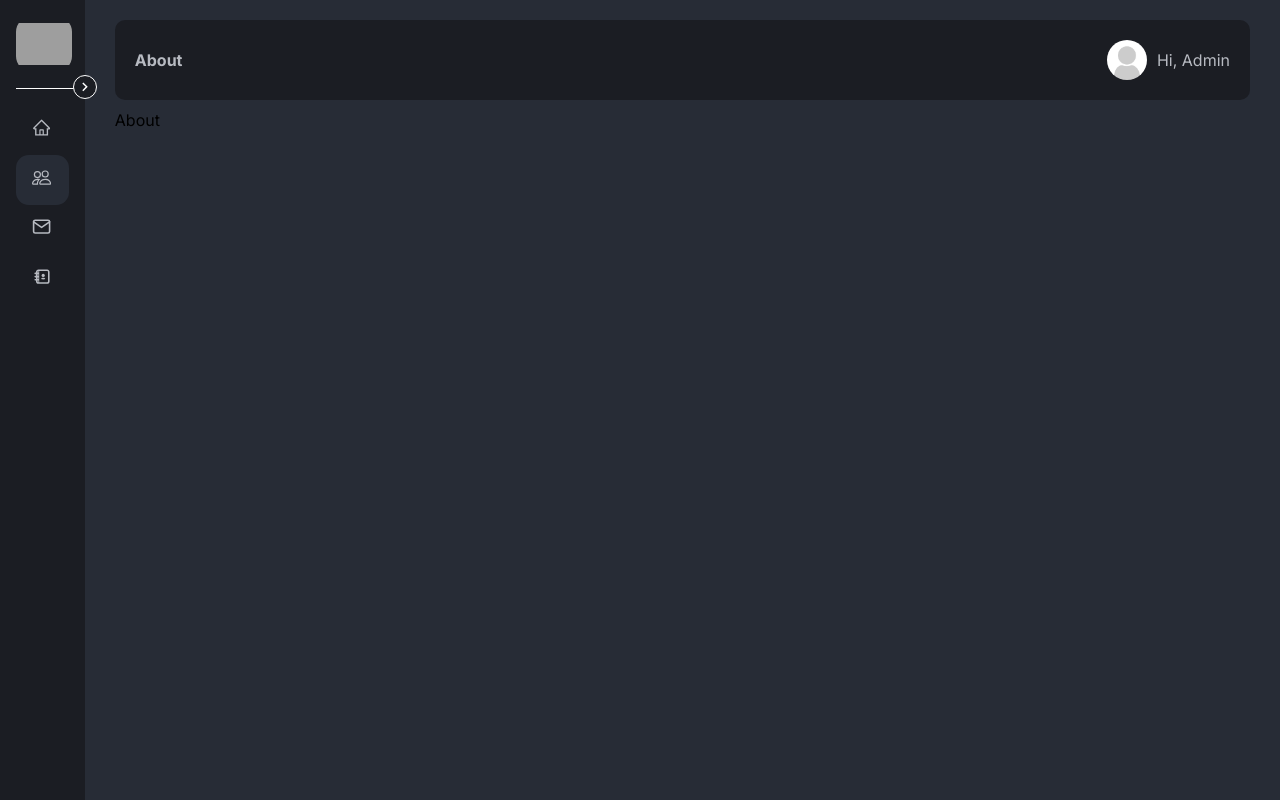
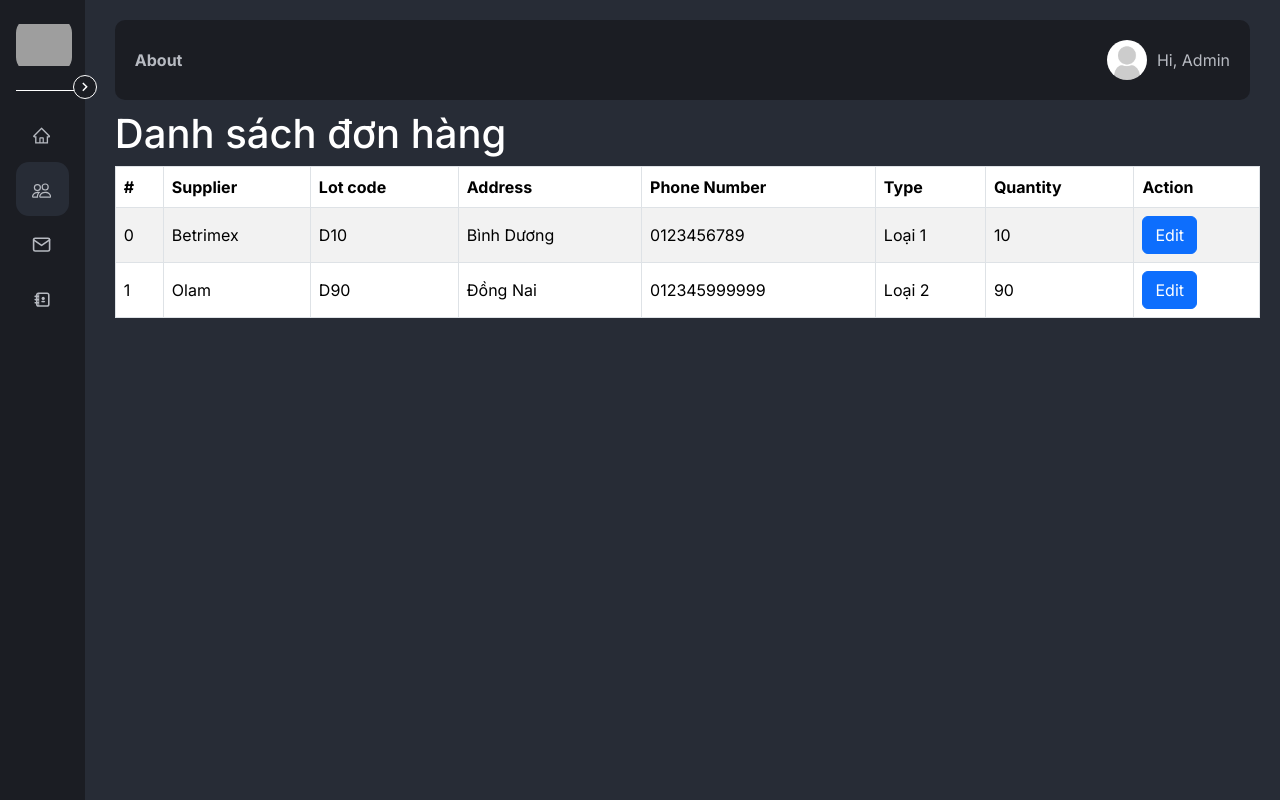
Before and after one commit to dongsinb/TSWeb-NextJS, a Next.js app: page /about in a window 1280 px wide. Built offline with nearby package versions, Linux system fonts and the light colour scheme; grey boxes are pictures that could not be loaded.

Commit message:
# Add React Bootstrap, Finish FE Betrimex

```diff
--- /dev/null
+++ b/src/app/about/about.module.css
@@ -0,0 +1,3 @@
+.label {
+  color: var(--text-color);
+}
--- a/src/app/about/page.jsx
+++ b/src/app/about/page.jsx
@@ -1,7 +1,36 @@
+"use client";
 import React from "react";
+import ShowListBetrimex from "@/components/projects/betrimex/showDataFromDB/showListBetrimex";
+import styles from "./about.module.css";
 
-function page() {
-  return <div>About</div>;
+function AboutPage() {
+  console.log("Logging data now...");
+  const data = [
+    {
+      address: "Bình Dương",
+      coconutType: "Loại 1",
+      count: 10,
+      lotCode: "D10",
+      phoneNumber: "0123456789",
+      supplier: "Betrimex",
+    },
+    {
+      address: "Đồng Nai",
+      coconutType: "Loại 2",
+      count: 90,
+      lotCode: "D90",
+      phoneNumber: "012345999999",
+      supplier: "Olam",
+    },
+  ];
+  console.log("data: ", data);
+
+  return (
+    <div>
+      <h1 className={styles.label}>Danh sách đơn hàng</h1>
+      <ShowListBetrimex data={data} />
+    </div>
+  );
 }
 
-export default page;
+export default AboutPage;
--- a/src/app/globals.css
+++ b/src/app/globals.css
@@ -13,12 +13,17 @@
   box-sizing: border-box;
 }
 
+ol,
+ul {
+  padding-left: 0rem !important;
+}
+
 body {
-  background-color: var(--soft-bg-color);
+  background-color: var(--soft-bg-color) !important;
   font-family: "Roboto", sans-serif;
 }
 
-.container {
+.containerTS {
   display: flex;
   min-height: 100vh;
   /* position: relative; */
--- a/src/app/layout.tsx
+++ b/src/app/layout.tsx
@@ -1,8 +1,11 @@
+import "bootstrap/dist/css/bootstrap.min.css";
 import type { Metadata } from "next";
 import { Inter } from "next/font/google";
 import "./globals.css";
 import HeaderTS from "@/components/header/header";
 import Sidebar from "@/components/sidebar/sidebar";
+import "react-toastify/dist/ReactToastify.css";
+import { ToastContainer } from "react-toastify";
 
 const inter = Inter({ subsets: ["latin"] });
 
@@ -14,7 +17,19 @@ export default function RootLayout({
   return (
     <html lang="en">
       <body className={inter.className}>
-        <div className="container">
+        <ToastContainer
+          position="top-right"
+          autoClose={2000} // Auto close after 5 seconds
+          hideProgressBar={false}
+          newestOnTop={false}
+          closeOnClick
+          rtl={false}
+          pauseOnFocusLoss
+          draggable
+          pauseOnHover
+          theme="light"
+        />
+        <div className="containerTS">
           <Sidebar />
           <div className="content">
             <HeaderTS></HeaderTS>
--- a/src/app/page.jsx
+++ b/src/app/page.jsx
@@ -1,4 +1,4 @@
-import Betrimex from "@/components/projects/betrimex/betrimex";
+import Betrimex from "@/components/projects/betrimex/MainUI/betrimex";
 
 export default function Home() {
   return (
--- /dev/null
+++ b/src/components/projects/betrimex/showDataFromDB/createModalEdit.jsx
@@ -0,0 +1,41 @@
+import { useState } from "react";
+import Button from "react-bootstrap/Button";
+import Modal from "react-bootstrap/Modal";
+
+function CreateModalEdit(props) {
+  const { showModalEdit, setShowModalEdit } = props;
+
+  return (
+    <>
+      <Modal
+        show={showModalEdit}
+        onHide={() => {
+          setShowModalEdit(false);
+        }}
+        backdrop="static"
+        keyboard={false}
+      >
+        <Modal.Header closeButton>
+          <Modal.Title>Modal title</Modal.Title>
+        </Modal.Header>
+        <Modal.Body>
+          I will not close if you click outside me. Do not even try to press
+          escape key.
+        </Modal.Body>
+        <Modal.Footer>
+          <Button
+            variant="secondary"
+            onClick={() => {
+              setShowModalEdit(false);
+            }}
+          >
+            Close
+          </Button>
+          <Button variant="primary">Understood</Button>
+        </Modal.Footer>
+      </Modal>
+    </>
+  );
+}
+
+export default CreateModalEdit;
--- /dev/null
+++ b/src/components/projects/betrimex/showDataFromDB/showListBetrimex.jsx
@@ -0,0 +1,57 @@
+import React, { useState } from "react";
+import { Table, Button } from "react-bootstrap";
+import styles from "./showListBetrimex.module.css";
+import CreateModalEdit from "@/components/projects/betrimex/showDataFromDB/createModalEdit";
+
+function ShowListBetrimex({ data }) {
+  console.log("data from DB: ", data);
+  const [showModalCreate, setShowModalCreate] = useState(false);
+  return (
+    <div className={styles.table_layout}>
+      <Table striped bordered hover>
+        <thead>
+          <tr>
+            <th>#</th>
+            <th>Supplier</th>
+            <th>Lot code</th>
+            <th>Address</th>
+            <th>Phone Number</th>
+            <th>Type</th>
+            <th>Quantity</th>
+            <th>Action</th>
+          </tr>
+        </thead>
+        <tbody>
+          {data.map((item, i) => {
+            return (
+              <tr className={styles.tableRow}>
+                <td>{i}</td>
+                <td>{item.supplier}</td>
+                <td>{item.lotCode}</td>
+                <td>{item.address}</td>
+                <td>{item.phoneNumber}</td>
+                <td>{item.coconutType}</td>
+                <td>{item.count}</td>
+                <td>
+                  <Button
+                    onClick={() => {
+                      setShowModalCreate(true);
+                    }}
+                  >
+                    Edit
+                  </Button>
+                </td>
+              </tr>
+            );
+          })}
+        </tbody>
+      </Table>
+      <CreateModalEdit
+        showModalEdit={showModalCreate}
+        setShowModalEdit={setShowModalCreate}
+      />
+    </div>
+  );
+}
+
+export default ShowListBetrimex;
--- /dev/null
+++ b/src/components/projects/betrimex/showDataFromDB/showListBetrimex.module.css
@@ -0,0 +1,7 @@
+/* .table_layout {
+  margin-right: 4rem;
+} */
+
+.tableRow {
+  vertical-align: middle;
+}
```
Also changed, not shown: src/components/projects/betrimex/MainUI/betrimex.jsx (renamed from src/components/projects/betrimex/betrimex.jsx, +22 -2 lines), src/components/projects/betrimex/MainUI/betrimex.module.css (renamed from src/components/projects/betrimex/betrimex.module.css).
